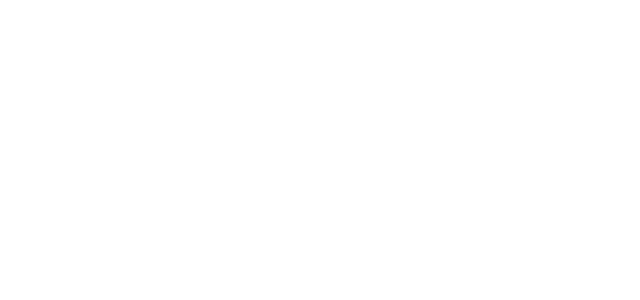
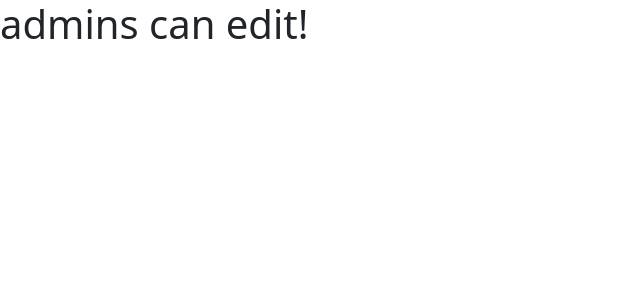
Before and after one commit to amacazzaga/Ecommerce, a React (Create React App) app in the folder frontend/: page /myaccount/editproduct/1 in a window 1280 px wide. Before the commit this address had no page. Shown: the top 300 px of the page, without its empty margins (0-640 px from the left). Built offline with nearby package versions, Linux system fonts and the light colour scheme.

Commit message:
myaccount/editproduct/:id route

```diff
--- a/frontend/src/AppRoutes.js
+++ b/frontend/src/AppRoutes.js
@@ -24,8 +24,8 @@
           element={user ? <AdminBoard /> : <UserBoard />}
         />
         <Route
-          path={`/myaccount/:id`}
-          element={<EditProduct/>}
+          path={`/myaccount/editproduct/:id`}
+          element={user ?<EditProduct/>:<h1>admins can edit!</h1>}
         />
       </Routes>
     </BrowserRouter>
--- a/frontend/src/views/ProductsTable.js
+++ b/frontend/src/views/ProductsTable.js
@@ -26,7 +26,7 @@
           <td className="col-2">{category}</td>
           <td className="col-2">{image}</td>
           <td className="col-1">
-            <Link to={`/myaccount/${id}`}>
+            <Link to={`/myaccount/editproduct/${id}`}>
               <button class="btn btn-success" type="button">
                 edit
               </button>
```
